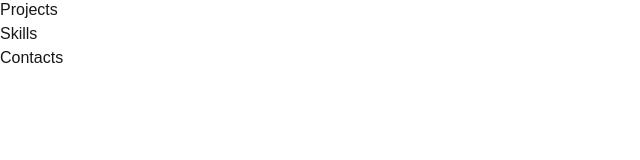
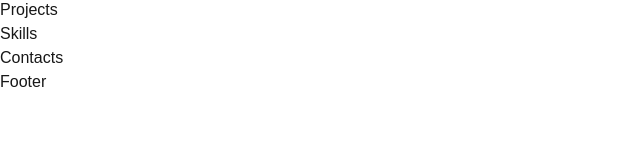
Before and after one commit to mebestaca/marcedisonestaca, a Next.js app: page / in a window 1280 px wide. Shown: the part 130-290 px from the top of the page, without its empty margins (0-640 px from the left). Built offline with nearby package versions, Linux system fonts and the light colour scheme.

Commit message:
added temporary footer

```diff
--- a/components/footer/Footer.tsx
+++ b/components/footer/Footer.tsx
@@ -3,7 +3,7 @@ import React from 'react'
 const Footer = () => {
   return (
     <div>
-
+      <p>Footer</p>
     </div>
   )
 }
```
